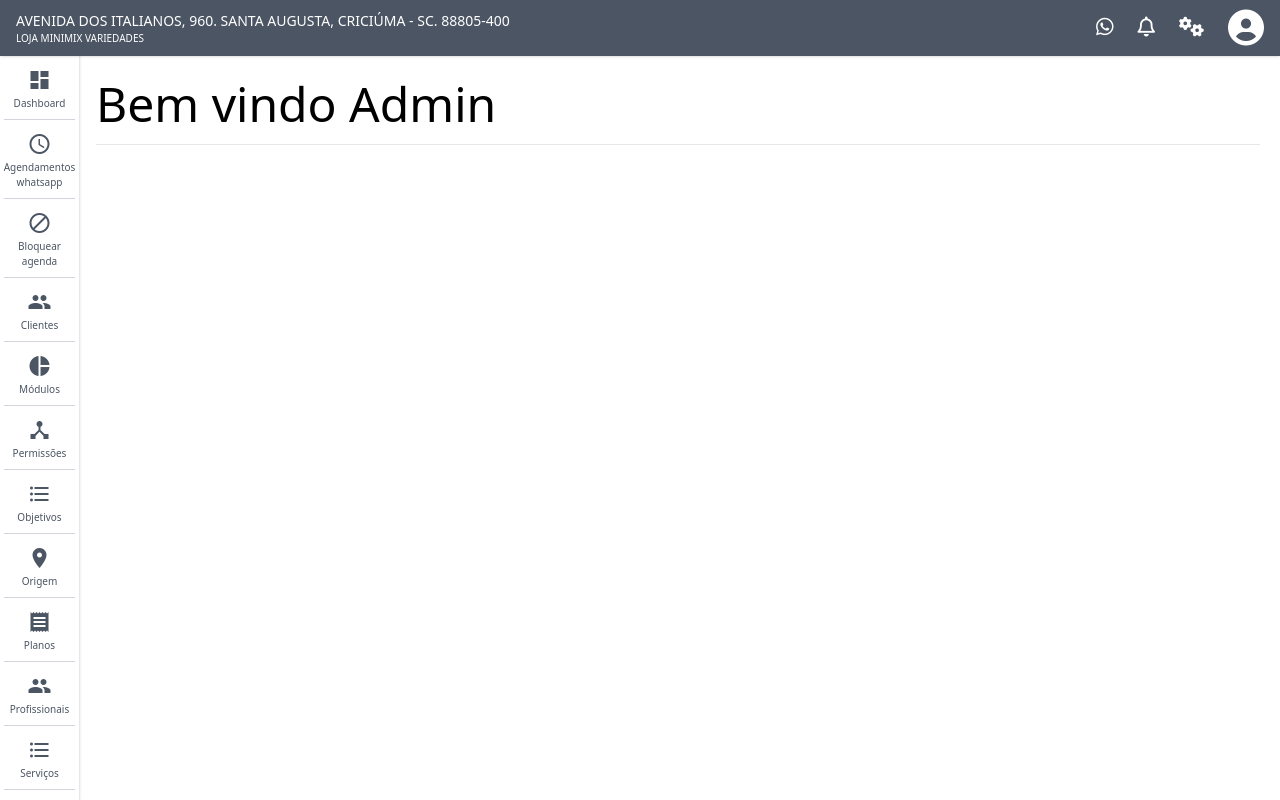
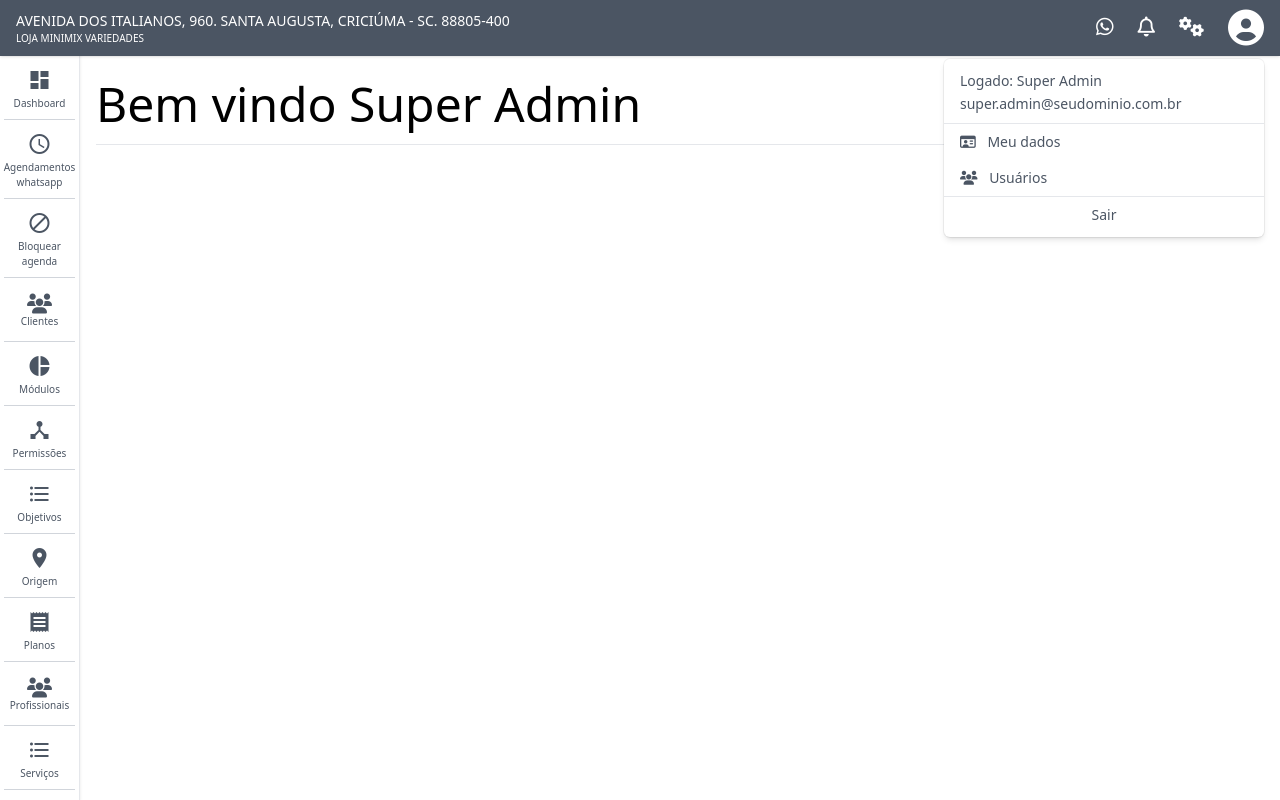
Before and after one commit to mauricio-jc/dashboard_tailwindcss, a website: page src/index.html in a window 1280 px wide. Both pictures are taken after a click on the link 1246 px from the left and 28 px from the top of the page. Drawn offline with nearby package versions, Linux system fonts and the light colour scheme.

Commit message:
Feito menu dropdown.

```diff
--- a/src/index.html
+++ b/src/index.html
@@ -7,6 +7,11 @@
   <link rel="stylesheet" href="https://fonts.googleapis.com/css2?family=Material+Symbols+Outlined:opsz,wght,FILL,GRAD@24,400,0,0" />
   <link href="./css/output.css" rel="stylesheet">
   <title>Dashboard</title>
+  <style>
+    .dropdown-content {
+      transition: opacity 0.3s ease-in-out;
+    }
+  </style>
 </head>
 <body>
   <header>
@@ -17,18 +22,47 @@
       </div>
 
       <ul class="flex flex-row items-center justify-end gap-6">
+        <li>
           <a href="#">
             <i class="fab fa-whatsapp text-xl text-white"></i>
           </a>
+        </li>
+
+        <li>
           <a href="#">
             <i class="far fa-bell text-xl text-white"></i>
           </a>
+        </li>
+
+        <li>
           <a href="#">
             <i class="fas fa-cogs text-xl text-white"></i>
           </a>
-        <a href="#">
+        </li>
+        <li class="dropdown relative inline-block text-left">
+          <a href="#" id="dropdownButton">
             <i class="fas fa-user-circle text-4xl text-white"></i>
           </a>
+          <div id="dropdownMenu" class="dropdown-content opacity-0 invisible absolute right-0 mt-3 w-80 rounded-md shadow-md bg-white ring-1 ring-black ring-opacity-5 focus:outline-none transition-opacity duration-300 ease-in-out">
+            <div class="py-1" role="menu" aria-orientation="vertical" aria-labelledby="dropdownButton">
+              <div class="w-full h-auto border-b px-4 py-2">
+                <p class="text-sm text-gray-600">Logado: Super Admin</p>
+                <span class="text-sm text-gray-600">super.admin@seudominio.com.br</span>
+              </div>
+              <a href="#" class="block px-4 py-2 text-sm text-gray-600 hover:bg-gray-100 hover:text-orange-600" role="menuitem">
+                <i class="far fa-id-card mr-2"></i> Meu dados
+              </a>
+              <a href="#" class="block px-4 py-2 text-sm text-gray-600 hover:bg-gray-100 hover:text-orange-600" role="menuitem">
+                <i class="fas fa-users mr-2"></i> Usuários
+              </a>
+              <form method="POST" action="#" class="border-t">
+                <button type="submit" class="block w-full text-center px-4 py-2 text-sm text-gray-600 hover:bg-gray-100 hover:text-orange-600" role="menuitem">
+                  Sair
+                </button>
+              </form>
+            </div>
+          </div>
+        </li>
       </ul>
     </nav>
   </header>
@@ -55,9 +89,9 @@
               <span class="text-gray-600 font-light text-[10px] text-center group-hover:text-orange-600">Bloquear agenda</span>
             </a>
           </li>
-          <li class="border-gray-300 border-b-[1px] pb-2 w-full group">
+          <li class="border-gray-300 border-b-[1px] pb-3 mt-2 w-full group">
             <a href="#" class="flex flex-col items-center justify-center">
-              <i class="material-icons text-2xl text-gray-600 group-hover:text-orange-600">group</i>
+              <i class="fas fa-users text-xl text-gray-600 group-hover:text-orange-600"></i>
               <span class="text-gray-600 font-light text-[10px] text-center group-hover:text-orange-600">Clientes</span>
             </a>
           </li>
@@ -91,9 +125,9 @@
               <span class="text-gray-600 font-light text-[10px] text-center group-hover:text-orange-600">Planos</span>
             </a>
           </li>
-          <li class="border-gray-300 border-b-[1px] pb-2 w-full group">
+          <li class="border-gray-300 border-b-[1px] pb-3 mt-2 w-full group">
             <a href="#" class="flex flex-col items-center justify-center">
-              <i class="material-icons text-2xl text-gray-600 group-hover:text-orange-600">group</i>
+              <i class="fas fa-users text-xl text-gray-600 group-hover:text-orange-600"></i>
               <span class="text-gray-600 font-light text-[10px] text-center group-hover:text-orange-600">Profissionais</span>
             </a>
           </li>
@@ -108,11 +142,34 @@
     </aside>
 
     <section class="py-20 pl-24 pr-5">
-      <h1 class="font-light mb-4">Bem vindo Admin</h1>
+      <h1 class="font-light mb-4">Bem vindo Super Admin</h1>
       <hr>
     </section>
   </main>
 
   <script src="https://kit.fontawesome.com/5e2467f0eb.js" crossorigin="anonymous"></script>
+  <script>
+    document.getElementById('dropdownButton').addEventListener('click', function() {
+      const dropdownMenu = document.getElementById('dropdownMenu');
+      dropdownMenu.classList.toggle('opacity-0');
+      dropdownMenu.classList.toggle('invisible');
+      dropdownMenu.classList.toggle('opacity-100');
+    });
+
+    window.onclick = function(event) {
+      if (!event.target.closest('.dropdown')) {
+        console.log('aqui');
+        var dropdowns = document.getElementsByClassName("dropdown-content");
+        for (var i = 0; i < dropdowns.length; i++) {
+          var openDropdown = dropdowns[i];
+          if(!openDropdown.classList.contains('opacity-0') && !openDropdown.classList.contains('invisible')) {
+            openDropdown.classList.add('opacity-0');
+            openDropdown.classList.add('invisible');
+            openDropdown.classList.remove('opacity-100');
+          }
+        }
+      }
+    }
+  </script>
 </body>
 </html>
```
Also changed, not shown: src/css/output.css. Lines whose indentation alone changed are shown as unchanged.
